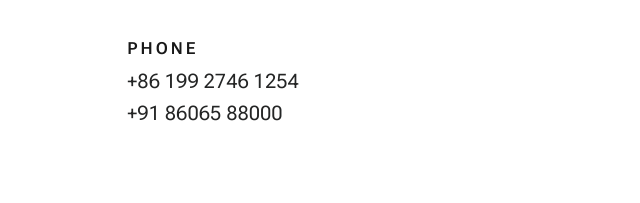
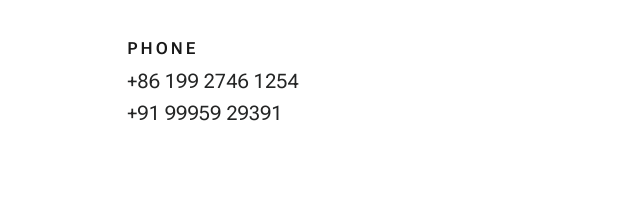
Before and after one commit to dazeanteny/dazeanteny, a plain HTML site: page contact.html in a window 1280 px wide. Shown: the part 2009-2212 px from the top of the page, 620-1260 px from the left. Drawn offline with Linux system fonts and the light colour scheme.

Commit message:
Update contact.html

```diff
--- a/contact.html
+++ b/contact.html
@@ -173,7 +173,7 @@
                                         <h6>Phone</h6>
                                         <ul class="contact-list">
                                             <li><a href="tel:+86 199 2746 1254">+86 199 2746 1254</a></li>
-                                            <li><a href="tel:+91 99959 29391">+91 86065 88000</a></li>
+                                            <li><a href="tel:+91 99959 29391">+91 99959 29391</a></li>
                                         </ul>
                                     </div>
 
```
